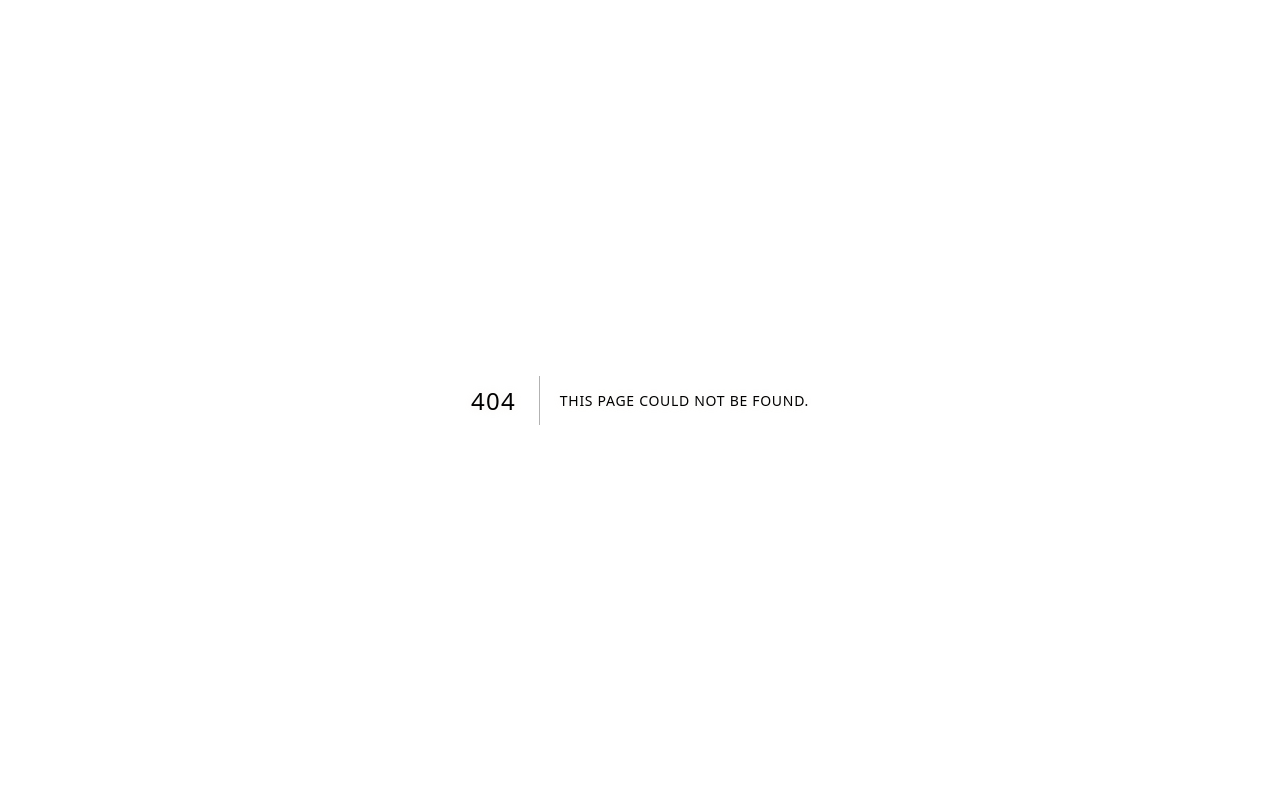
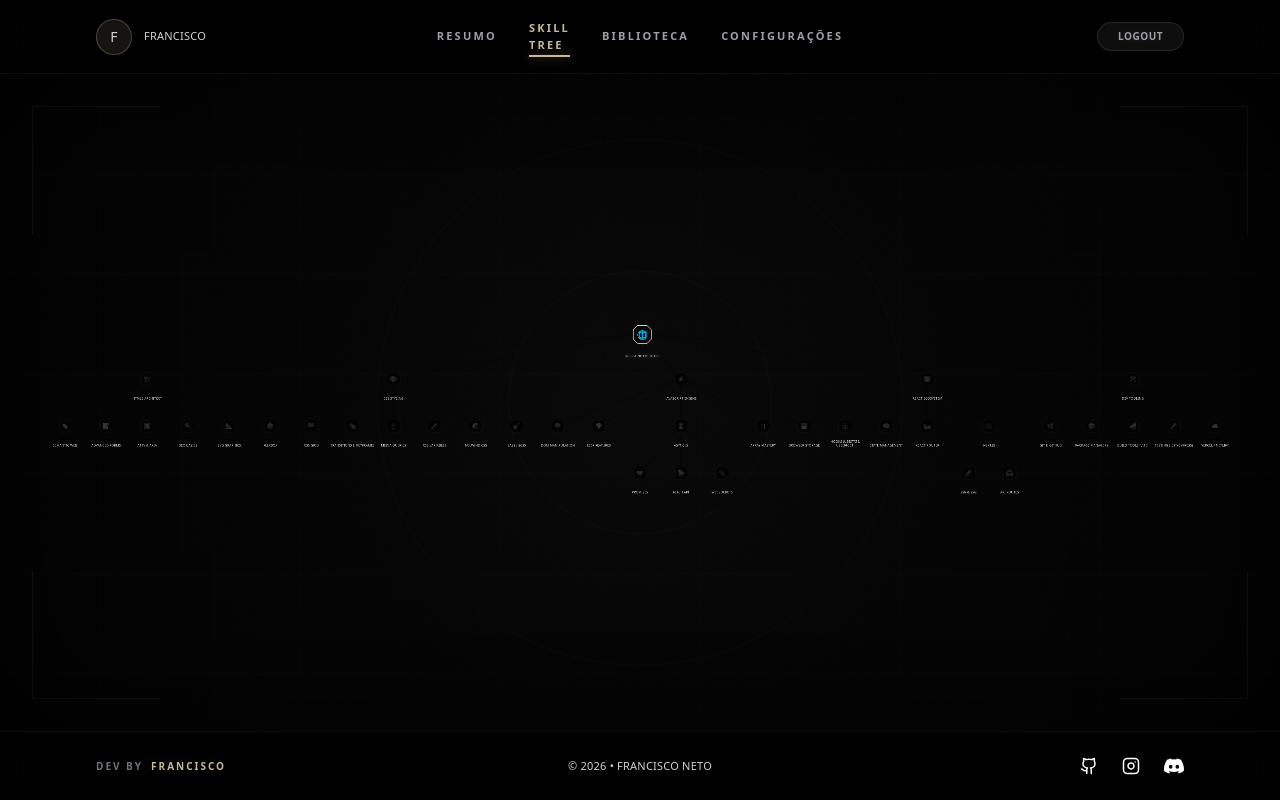
Before and after one commit to Francisco-Neto13/PawSpace, a Next.js app: page /dashboard/tree in a window 1280 px wide. Before the commit this address had no page. Built offline with nearby package versions, Linux system fonts and the light colour scheme.

Commit message:
refactor(ui): global navigation restructure and skill tree cleanup - Update Navbar and Footer to the new visual standard - Add new dashboard routes: Library, Settings and Resume - Remove legacy Skill Tree components for future UI revision - Standardize color scheme for #c8b89a and zinc/black

```diff
--- /dev/null
+++ b/app/dashboard/settings/page.tsx
@@ -0,0 +1,9 @@
+'use client';
+
+export default function SettingsPage() {
+  return (
+    <div className="flex items-center justify-center h-full text-[#c8b89a]/50 uppercase tracking-widest font-bold">
+       [ Configurações de Sistema em Desenvolvimento ]
+    </div>
+  );
+}
--- /dev/null
+++ b/app/dashboard/tree/page.tsx
@@ -0,0 +1,14 @@
+'use client';
+import dynamic from 'next/dynamic';
+
+const SkillTree = dynamic(
+  () => import('@/components/tree/SkillTree').then(m => m.SkillTree),
+  {
+    ssr: false,
+    loading: () => <div className="h-full w-full bg-[#030304]" />
+  }
+);
+
+export default function TreePage() {
+  return <SkillTree />;
+}
--- a/app/layout.tsx
+++ b/app/layout.tsx
@@ -1,6 +1,8 @@
 import type { Metadata } from "next";
 import { Rajdhani, Share_Tech_Mono } from "next/font/google";
 import "./globals.css";
+import Navbar from "@/components/shared/Navbar";
+import Footer from '@/components/shared/Footer';
 
 const futuristicSans = Rajdhani({
   variable: "--font-futuristic",
@@ -15,7 +17,7 @@ const futuristicMono = Share_Tech_Mono({
 });
 
 export const metadata: Metadata = {
-  title: "RPG Skill Tree | Nexus Protocol",
+  title: "Skill Tree",
   description: "Master your path in the digital void",
 };
 
@@ -27,15 +29,20 @@ export default function RootLayout({ children }: { children: React.ReactNode })
           ${futuristicSans.variable}
           ${futuristicMono.variable}
           bg-[#030304]
-          h-full w-full
+          h-screen w-screen
           overflow-hidden
           font-sans
           antialiased
         `}
       >
+        <div className="flex flex-col h-full w-full items-stretch">
+          <Navbar />
 
-        <div className="flex flex-col h-full w-full">
-          {children}
+          <main className="relative flex-1 w-full overflow-hidden">
+            {children}
+          </main>
+
+          <Footer />
         </div>
       </body>
     </html>
--- a/components/shared/Footer.tsx
+++ b/components/shared/Footer.tsx
@@ -1,34 +1,62 @@
 "use client";
 import React from 'react';
+import { Github, Instagram } from 'lucide-react';
 
-export function Footer() {
+export default function Footer() {
   const currentYear = new Date().getFullYear();
 
   return (
-    <footer className="w-full border-t border-[#c8b89a]/20 bg-[#030304] shrink-0">
-      <div className="mx-auto max-w-7xl grid grid-cols-1 md:grid-cols-3 items-center px-8 py-6 gap-6 md:gap-0">
+    <footer className="w-full border-t border-white/5 bg-black/60 backdrop-blur-xl transition-all duration-300">
+      <div className="px-4 md:px-16 lg:px-24 py-6">
+        <div className="flex flex-col md:flex-row items-center justify-between gap-6 md:gap-0 relative">
 
-        <div className="text-[#c8b89a]/50 text-xs font-medium tracking-wide text-center md:text-left">
-          Desenvolvido por
-          <span className="text-[#c8b89a] ml-1.5 hover:text-white transition-colors cursor-default font-semibold tracking-wider">
+          <div className="text-zinc-500 text-[10px] font-black uppercase tracking-[0.2em] flex items-center order-2 md:order-1">
+            Dev by
+            <a
+              href="https://github.com/Francisco-Neto13"
+              target="_blank"
+              rel="noopener noreferrer"
+              className="text-[#c8b89a] ml-2 hover:text-white transition-colors cursor-pointer"
+            >
               Francisco
-          </span>
+            </a>
           </div>
 
-        <div className="text-[#c8b89a]/40 text-[11px] uppercase tracking-[0.4em] font-bold text-center">
-          © {currentYear} • Francisco Neto
+          <div className="text-[11px] font-black uppercase tracking-[0.2em] order-1 md:order-2 md:absolute md:left-1/2 md:-translate-x-1/2 whitespace-nowrap">
+            <span className="text-white">© {currentYear} • </span>
+            <span className="text-[#c8b89a]">Francisco Neto</span>
           </div>
 
-        <div className="flex items-center gap-6 justify-self-center md:justify-self-end">
-          <a href="https://github.com/Francisco-Neto13" target="_blank" rel="noopener noreferrer" className="text-[#c8b89a]/50 hover:text-white transition-all hover:scale-110">
-            <svg xmlns="http://www.w3.org/2000/svg" width="20" height="20" viewBox="0 0 24 24" fill="none" stroke="currentColor" strokeWidth="2" strokeLinecap="round" strokeLinejoin="round"><path d="M9 19c-5 1.5-5-2.5-7-3m14 6v-3.87a3.37 3.37 0 0 0-.94-2.61c3.14-.35 6.44-1.54 6.44-7A5.44 5.44 0 0 0 20 4.77 5.07 5.07 0 0 0 19.91 1S18.73.65 16 2.48a13.38 13.38 0 0 0-7 0C6.27.65 5.09 1 5.09 1A5.07 5.07 0 0 0 5 4.77a5.44 5.44 0 0 0-1.5 3.78c0 5.42 3.3 6.61 6.44 7A3.37 3.37 0 0 0 9 18.13V22"></path></svg>
+          <div className="flex items-center gap-6 order-3">
+            <a
+              href="https://github.com/Francisco-Neto13"
+              target="_blank"
+              rel="noopener noreferrer"
+              className="text-white hover:text-[#c8b89a] transition-all duration-300 hover:scale-110"
+            >
+              <Github size={18} />
             </a>
-          <a href="https://www.instagram.com/cisscoo_" target="_blank" rel="noopener noreferrer" className="text-[#c8b89a]/50 hover:text-white transition-all hover:scale-110">
-            <svg xmlns="http://www.w3.org/2000/svg" width="20" height="20" viewBox="0 0 24 24" fill="none" stroke="currentColor" strokeWidth="2" strokeLinecap="round" strokeLinejoin="round"><rect x="2" y="2" width="20" height="20" rx="5" ry="5"></rect><path d="M16 11.37A4 4 0 1 1 12.63 8 4 4 0 0 1 16 11.37z"></path><line x1="17.5" y1="6.5" x2="17.51" y2="6.5"></line></svg>
+
+            <a
+              href="https://www.instagram.com/cisscoo_"
+              target="_blank"
+              rel="noopener noreferrer"
+              className="text-white hover:text-[#c8b89a] transition-all duration-300 hover:scale-110"
+            >
+              <Instagram size={18} />
             </a>
-          <a href="https://discord.com/users/iyasuo_" target="_blank" rel="noopener noreferrer" className="text-[#c8b89a]/50 hover:text-[#5865F2] transition-all hover:scale-110">
-            <svg xmlns="http://www.w3.org/2000/svg" width="22" height="22" viewBox="0 0 127.14 96.36" fill="currentColor"><path d="M107.7,8.07A105.15,105.15,0,0,0,81.47,0a72.06,72.06,0,0,0-3.36,6.83A97.68,97.68,0,0,0,49,6.83,72.37,72.37,0,0,0,45.64,0,105.89,105.89,0,0,0,19.39,8.09C2.71,32.65-1.82,56.6,.48,80.21h0A105.73,105.73,0,0,0,32.47,96.36,77.7,77.7,0,0,0,39.2,85.25a68.42,68.42,0,0,1-10.85-5.18c.91-.66,1.8-1.34,2.66-2a75.57,75.57,0,0,0,64.32,0c.87.71,1.76,1.39,2.66,2a68.68,68.68,0,0,1-10.87,5.19,77,77,0,0,0,6.73,11.1,105.32,105.32,0,0,0,32.05-16.14h0C129.58,52.84,121.21,29.11,107.7,8.07ZM42.45,65.69C36.18,65.69,31,60,31,53s5-12.74,11.43-12.74S54,46,53.89,53,48.84,65.69,42.45,65.69Zm42.24,0C78.41,65.69,73.25,60,73.25,53s5-12.74,11.44-12.74S96.23,46,96.12,53,91.07,65.69,84.69,65.69Z"/></svg>
+
+            <a
+              href="https://discord.com/users/iyasuo_"
+              target="_blank"
+              rel="noopener noreferrer"
+              className="text-white hover:text-[#5865F2] transition-all duration-300 hover:scale-110"
+            >
+              <svg xmlns="http://www.w3.org/2000/svg" width="20" height="20" viewBox="0 0 127.14 96.36" fill="currentColor">
+                <path d="M107.7,8.07A105.15,105.15,0,0,0,81.47,0a72.06,72.06,0,0,0-3.36,6.83A97.68,97.68,0,0,0,49,6.83,72.37,72.37,0,0,0,45.64,0,105.89,105.89,0,0,0,19.39,8.09C2.71,32.65-1.82,56.6,.48,80.21h0A105.73,105.73,0,0,0,32.47,96.36,77.7,77.7,0,0,0,39.2,85.25a68.42,68.42,0,0,1-10.85-5.18c.91-.66,1.8-1.34,2.66-2a75.57,75.57,0,0,0,64.32,0c.87.71,1.76,1.39,2.66,2a68.68,68.68,0,0,1-10.87,5.19,77,77,0,0,0,6.73,11.1,105.32,105.32,0,0,0,32.05-16.14h0C129.58,52.84,121.21,29.11,107.7,8.07ZM42.45,65.69C36.18,65.69,31,60,31,53s5-12.74,11.43-12.74S54,46,53.89,53,48.84,65.69,42.45,65.69Zm42.24,0C78.41,65.69,73.25,60,73.25,53s5-12.74,11.44-12.74S96.23,46,96.12,53,91.07,65.69,84.69,65.69Z"/>
+              </svg>
             </a>
+          </div>
         </div>
       </div>
     </footer>
--- a/components/shared/Navbar.tsx
+++ b/components/shared/Navbar.tsx
@@ -1,63 +1,89 @@
 'use client';
-import React from 'react';
+import { useState } from 'react';
+import Link from 'next/link';
+import { usePathname } from 'next/navigation';
+import { Menu, X } from 'lucide-react';
 
-interface NavbarProps {
-  activeTab: string;
-  setActiveTab: (tab: string) => void;
-}
+export default function Navbar() {
+  const [isOpen, setIsOpen] = useState(false);
+  const pathname = usePathname();
 
-export function Navbar({ activeTab, setActiveTab }: NavbarProps) {
-  const tabs = [
-    { id: 'resumo', label: 'Resumo' },
-    { id: 'skilltree', label: 'Skill Tree' },
-    { id: 'configuracoes', label: 'Configurações' }
+  const links = [
+    { name: "Resumo", href: "/dashboard/overview" },
+    { name: "Skill Tree", href: "/dashboard/tree" },
+    { name: "Biblioteca", href: "/dashboard/library" },
+    { name: "Configurações", href: "/dashboard/settings" },
   ];
 
   return (
-    <nav className="w-full h-16 border-b border-[#c8b89a]/20 bg-[#030304] z-[60] shrink-0">
-      <div className="mx-auto max-w-7xl h-full flex items-center justify-between px-8">
+    <nav className="w-full border-b border-white/5 bg-black/60 backdrop-blur-xl sticky top-0 z-[100] transition-all duration-300">
+      <div className="px-4 md:px-16 lg:px-24 py-4 flex justify-between items-center sm:grid sm:grid-cols-3">
 
-        <div className="flex items-center gap-3">
-          <div className="w-10 h-10 rounded-full border border-[#c8b89a]/30 bg-[#c8b89a]/10 flex items-center justify-center">
-            <span className="text-[#c8b89a] text-sm font-bold">U1</span>
-          </div>
-          <div className="flex flex-col">
-            <span className="text-sm text-[#f0ede6] font-bold leading-none">Operator Nexus</span>
-            <span className="text-[10px] text-[#c8b89a]/50 font-medium mt-1 uppercase tracking-wider">Admin Level 04</span>
-          </div>
+        <div className="justify-self-start">
+          <Link href="/dashboard/overview" className="flex items-center gap-3 group">
+            <div className="h-9 w-9 rounded-full border border-[#c8b89a]/30 bg-[#c8b89a]/10 flex items-center justify-center transition-colors group-hover:border-[#c8b89a]/60">
+              <span className="text-[#c8b89a] text-sm font-black">F</span>
+            </div>
+            <span className="text-zinc-200 text-[11px] font-black uppercase tracking-[0.2em] group-hover:text-[#c8b89a] transition-colors">
+              Francisco
+            </span>
+          </Link>
         </div>
 
-        <div className="hidden md:flex h-full items-center gap-2">
-          {tabs.map((tab) => {
-            const isActive = tab.label === activeTab;
+        <div className="hidden md:flex justify-self-center items-center gap-6 lg:gap-8">
+          {links.map((link) => {
+            const isActive = pathname === link.href;
             return (
-              <button
-                key={tab.id}
-                onClick={() => setActiveTab(tab.label)}
-                className={`px-5 h-10 text-[11px] uppercase tracking-widest font-bold transition-all duration-200 rounded-md
-                ${isActive
-                  ? 'text-black bg-[#c8b89a]'
-                  : 'text-[#c8b89a]/60 hover:text-[#c8b89a] hover:bg-white/5'}`}
+              <Link
+                key={link.name}
+                href={link.href}
+                className={`relative text-[10px] lg:text-[11px] font-black uppercase tracking-[0.2em] transition-colors group py-1 ${
+                  isActive ? 'text-[#c8b89a]' : 'text-zinc-400 hover:text-[#c8b89a]'
+                }`}
               >
-                {tab.label}
-              </button>
+                {link.name}
+                <span className={`absolute bottom-0 left-0 h-0.5 bg-[#c8b89a] transition-all duration-300 shadow-[0_0_10px_rgba(200,184,154,0.5)] ${
+                  isActive ? 'w-full' : 'w-0 group-hover:w-full'
+                }`} />
+              </Link>
             );
           })}
         </div>
 
-        <div className="flex items-center gap-6">
-          <div className="flex flex-col items-end">
-            <span className="text-[9px] text-[#c8b89a]/50 uppercase font-bold tracking-tighter leading-none">Knowledge Points</span>
-            <span className="text-sm font-bold text-[#c8b89a] mt-0.5">
-              1,450 <span className="text-[10px] font-normal opacity-60">SP</span>
-            </span>
-          </div>
-          <div className="w-[1px] h-8 bg-white/10" />
-          <button className="text-[10px] font-bold text-[#ff4444]/70 hover:text-[#ff4444] uppercase tracking-widest transition-colors">
+        <div className="flex items-center justify-end justify-self-end gap-4">
+          <button className="hidden sm:block px-5 py-2 border border-white/10 bg-white/5 text-zinc-400 hover:bg-red-600 hover:border-red-500 hover:text-white text-[10px] font-black uppercase tracking-widest rounded-full transition-all duration-500 cursor-pointer">
             Logout
+          </button>
+
+          <button
+            className="md:hidden text-zinc-400 hover:text-white transition-colors"
+            onClick={() => setIsOpen(!isOpen)}
+          >
+            {isOpen ? <X size={24} /> : <Menu size={24} />}
           </button>
         </div>
       </div>
+
+      {isOpen && (
+        <div className="md:hidden absolute top-full left-0 w-full bg-black border-b border-white/5 animate-in slide-in-from-top duration-300">
+          <div className="flex flex-col p-6 gap-6">
+            {links.map((link) => (
+              <Link
+                key={link.name}
+                href={link.href}
+                onClick={() => setIsOpen(false)}
+                className="text-[11px] font-black uppercase tracking-[0.2em] text-zinc-400 hover:text-[#c8b89a]"
+              >
+                {link.name}
+              </Link>
+            ))}
+            <div className="h-px w-full bg-white/5" />
+            <button className="text-red-400 text-left text-[11px] font-black uppercase tracking-widest">
+              Logout
+            </button>
+          </div>
+        </div>
+      )}
     </nav>
   );
 }
--- a/package.json
+++ b/package.json
@@ -14,6 +14,7 @@
     "@xyflow/react": "^12.10.1",
     "dotenv": "^17.3.1",
     "dotenv-cli": "^11.0.0",
+    "lucide-react": "^0.575.0",
     "next": "16.1.6",
     "prisma": "^6.19.2",
     "react": "19.2.3",
```
Also changed, not shown: app/dashboard/library/page.tsx (added, +9 -0 lines), app/dashboard/overview/page.tsx (added, +9 -0 lines), app/page.tsx (+2 -43 lines), components/tree/SkillTree.tsx (+0 -15 lines), 1 other file (tests, documents, lock files or other folders). Lines whose indentation alone changed are shown as unchanged.
